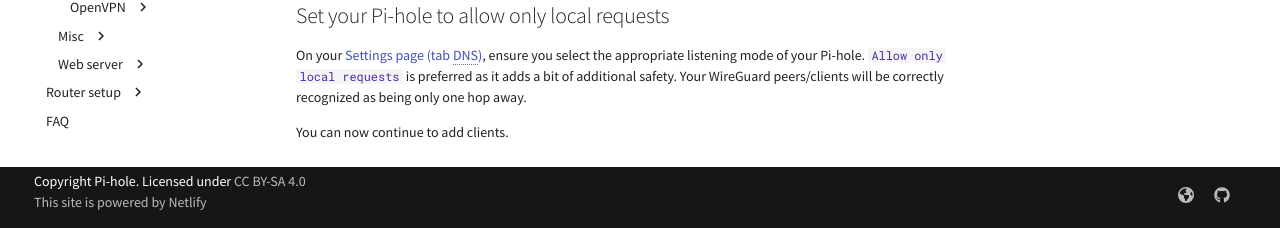
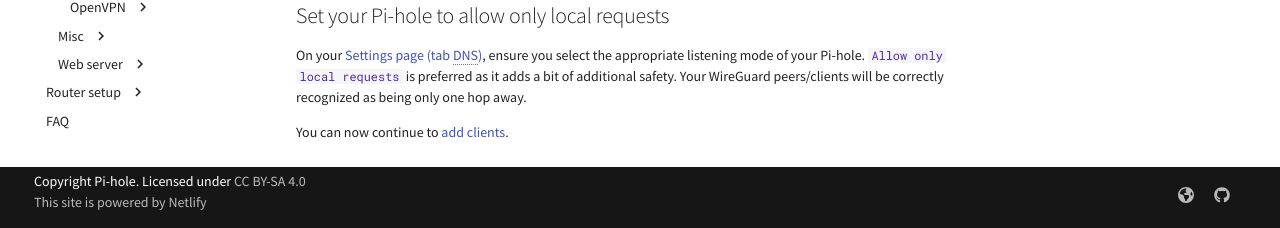
Before and after one commit to pi-hole/docs, an MkDocs documentation site: the page built from docs/guides/vpn/wireguard/server.md, in a window 1280 px wide and 900 px high, scrolled down 2097 px. Shown: the part 669-897 px from the top of the window. Built offline with MkDocs 1.6.1 and Material for MkDocs 9.7.7, drawn with Linux system fonts in a browser that asks for light colours; comment, search, counter and statistics services are not loaded; part of the change alters nothing that is shown.

```diff
--- a/docs/guides/vpn/wireguard/server.md
+++ b/docs/guides/vpn/wireguard/server.md
@@ -236,4 +236,4 @@ Your public key will be different from ours. This is expected (you just created
 
 On your [Settings page (tab DNS)](http://pi.hole/admin/settings.php?tab=dns), ensure you select the appropriate listening mode of your Pi-hole. `Allow only local requests` is preferred as it adds a bit of additional safety. Your WireGuard peers/clients will be correctly recognized as being only one hop away.
 
-You can now continue to add clients.
+You can now continue to [add clients](https://docs.pi-hole.net/guides/vpn/wireguard/client/).
```
